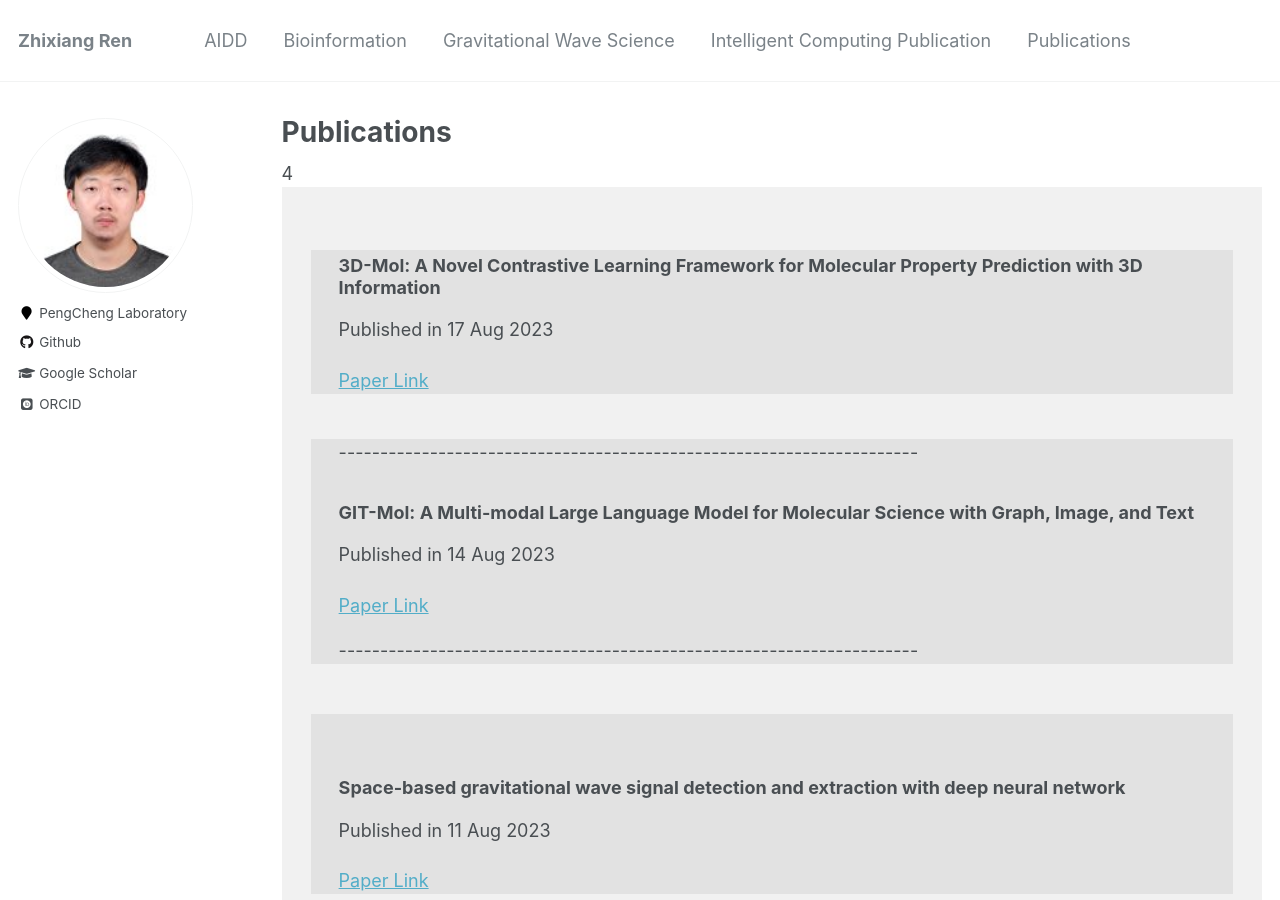
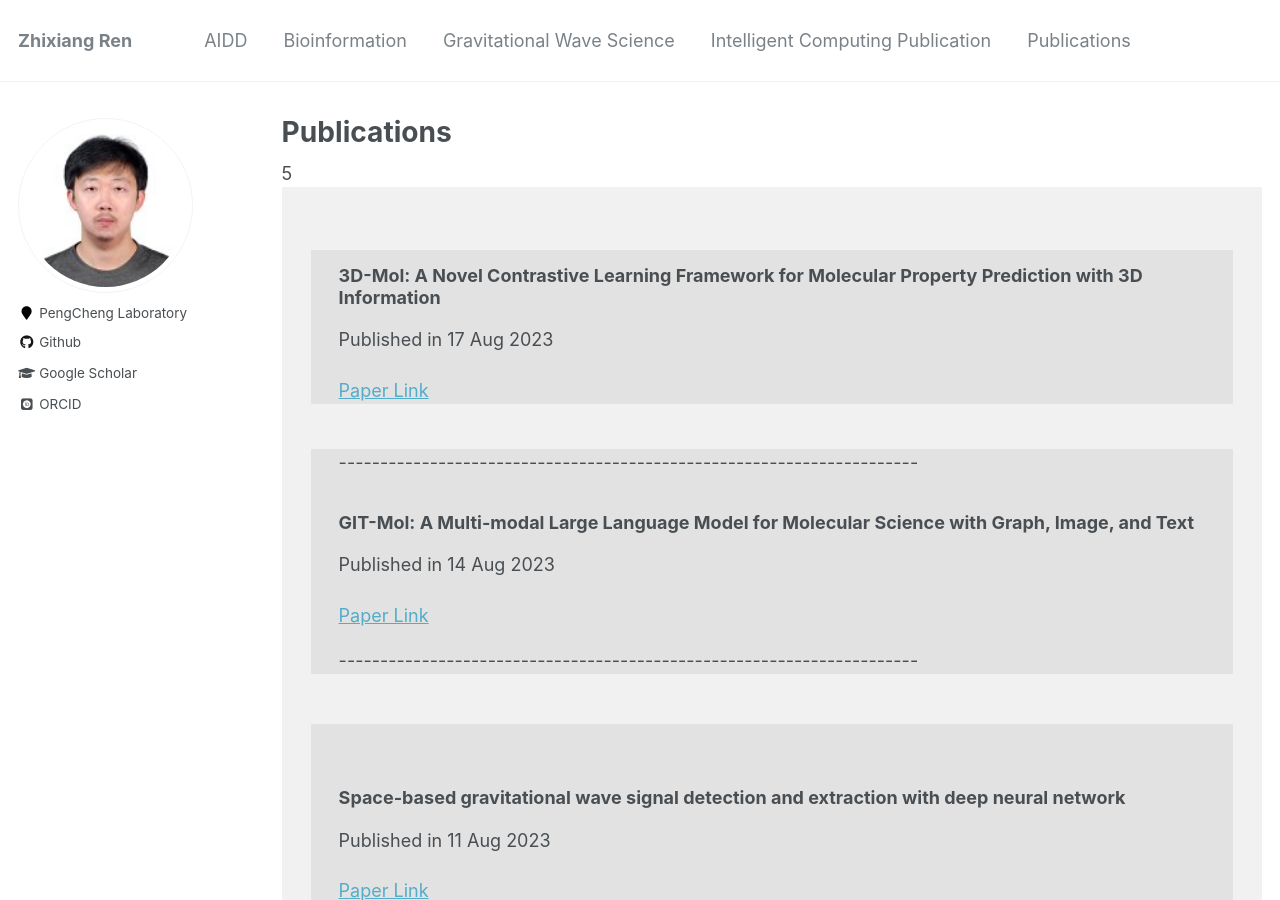
Before and after one commit to zhixiang-ren/zhixiang-ren.github.io, a Jekyll site: the page built from _pages/publications.html, in a window 1280 px wide and 900 px high. Built offline with Jekyll 4.4.1, drawn with Linux system fonts in a browser that asks for light colours; some web fonts are replaced.

Commit message:
Update publications.html

```diff
--- a/_pages/publications.html
+++ b/_pages/publications.html
@@ -4,13 +4,13 @@ title: "Publications"
 permalink: /publications/
 author_profile: true
 ---
-4
+5
 <div style="width: 100%;padding-left: 3%;padding-right: 3%;background-color: rgb(241, 241, 241);">
 </br>
 <div style="width: 100%;padding-left: 3%;padding-right: 3%;background-color: rgb(226, 226, 226);">
-<h3 style="padding-top: 5px;">3D-Mol: A Novel Contrastive Learning Framework for Molecular Property Prediction with 3D Information</h3>
+<h3 style="padding-top: 15px;">3D-Mol: A Novel Contrastive Learning Framework for Molecular Property Prediction with 3D Information</h3>
 <p style="text-align:justify">Published in 17 Aug 2023</p>
-<a style="padding-bottom: 5px;" href="https://www.biorxiv.org/content/10.1101/2023.08.15.553467v1.abstract">Paper Link</a>
+<a style="padding-bottom: 15px;" href="https://www.biorxiv.org/content/10.1101/2023.08.15.553467v1.abstract">Paper Link</a>
 </br>
 </div>
 
```
